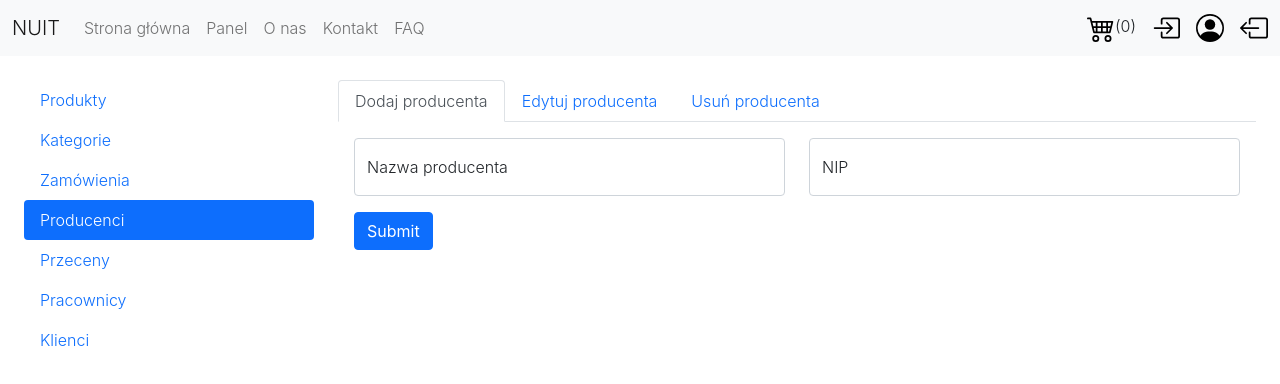
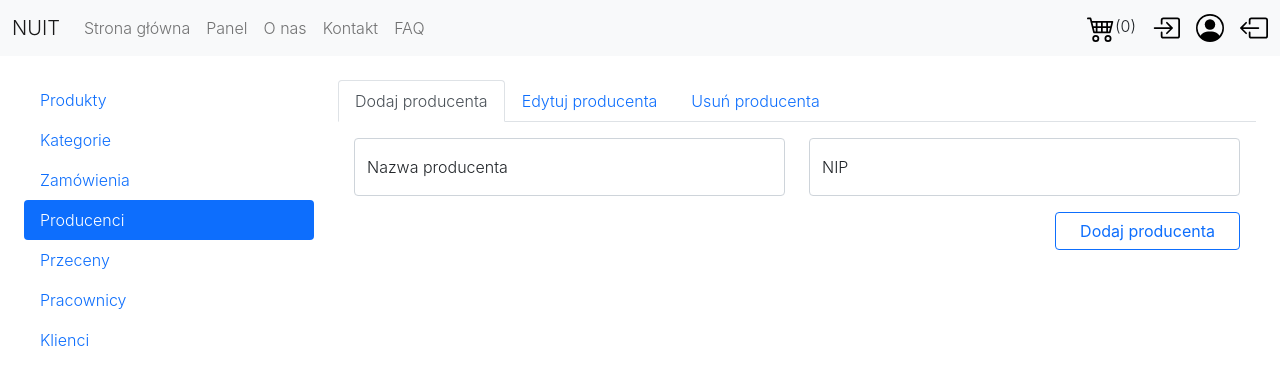
Before and after one commit to bdaf/Internet_shop, a React (Create React App) app in the folder frontend/: page /panel in a window 1280 px wide. Both pictures are taken after a click on the tab "Producenci". Shown: the top 384 px of the page. Built offline with nearby package versions, Linux system fonts and the light colour scheme; no server answers.

Commit message:
add feedback producent

```diff
--- a/frontend/src/pages/EmployeePanel/components/Producer/AddProducer.js
+++ b/frontend/src/pages/EmployeePanel/components/Producer/AddProducer.js
@@ -1,11 +1,13 @@
 import React, { useState } from "react";
 import axios from "axios";
-import { Col, Row, FloatingLabel, Form, Button } from "react-bootstrap";
+import { Col, Row, FloatingLabel, Form, Button, Alert } from "react-bootstrap";
 
 
 const AddProducer = () => {
     const [name, setName] = useState('')
     const [nip, setNip] = useState('')
+
+    const [feedback, setFeedback] = useState(null)
 
     const addProducerHandler = async (e) => {
         e.preventDefault();
@@ -19,11 +21,31 @@ const AddProducer = () => {
 
         await axios.post('http://localhost:8888/api/producers/save', newProducer).then((response) => {
             console.log(response.data)
+            if (response.status === 200)
+                setFeedback(
+                    <Alert variant="success">
+                        Producent został dodany!
+                    </Alert>
+                )
+            else
+                setFeedback(
+                    <Alert variant="danger">
+                        Nie udało się dodać producenta!
+                    </Alert>
+                )
+        }).catch((e) => {
+            console.log(e)
+            setFeedback(
+                <Alert variant="danger">
+                    Nie udało się dodać producenta!
+                </Alert>
+            )
         })
     }
 
     return (
         <div className="m-3">
+            {feedback}
             <Form onSubmit={(e) => addProducerHandler(e)}>
                 <Row className="mb-3">
                     <Form.Group as={Col} xs={12} md={6} controlId="formGridName">
@@ -37,9 +59,11 @@ const AddProducer = () => {
                         </FloatingLabel>
                     </Form.Group>
                 </Row>
-                <Button variant="primary" type="submit">
-                    Submit
-                </Button>
+                <div className="d-flex justify-content-end">
+                        <Button className="ps-4 pe-4" variant="outline-primary" type="submit">
+                            Dodaj producenta
+                        </Button>
+                    </div>
             </Form>
         </div>
     );
--- a/frontend/src/pages/EmployeePanel/components/Producer/DeletePoducer.js
+++ b/frontend/src/pages/EmployeePanel/components/Producer/DeletePoducer.js
@@ -1,6 +1,6 @@
 import React, { useState, useEffect } from "react";
 import axios from "axios";
-import { Col, Row, FloatingLabel, Form, Button } from "react-bootstrap";
+import { Col, Row, FloatingLabel, Form, Button, Alert } from "react-bootstrap";
 import Select from 'react-select';
 
 const DeleteProducer = () => {
@@ -9,11 +9,12 @@ const DeleteProducer = () => {
     const [producer, setProducer] = useState(null)
 
     const [optionsProducer, setOptionsProducer] = useState([])
+    const [feedback, setFeedback] = useState(null)
 
     const fetchDate = async () => {
         await axios.get("http://localhost:8888/api/producers").then((response) => {
             const optionsP = response.data.map((p) => {
-                const opt = { value: p.nip, label: p.nameOfCompany, id: p.producerId}
+                const opt = { value: p.nip, label: p.nameOfCompany, id: p.producerId }
                 return opt
             })
             setOptionsProducer(optionsP)
@@ -23,13 +24,32 @@ const DeleteProducer = () => {
 
     useEffect(() => {
         fetchDate()
-    }, [])
+    }, [feedback])
 
     const addProducerHandler = async (e) => {
         e.preventDefault();
 
         await axios.delete(`http://localhost:8888/api/producers/${producer.id}`).then((response) => {
             console.log(response.data)
+            if (response.status === 200)
+                setFeedback(
+                    <Alert variant="success">
+                        Producent został usunięty!
+                    </Alert>
+                )
+            else
+                setFeedback(
+                    <Alert variant="danger">
+                        Nie udało się usunąć producenta!
+                    </Alert>
+                )
+        }).catch((e) => {
+            console.log(e)
+            setFeedback(
+                <Alert variant="danger">
+                    Nie udało się usunąć producenta!
+                </Alert>
+            )
         })
     }
 
@@ -50,7 +70,8 @@ const DeleteProducer = () => {
                 {producer ? (<>
                     <Row className="mb-3">
                         <h6>Producent</h6>
-                        <hr/>
+                        <hr />
+                        {feedback}
                         <Form.Group as={Col} xs={12} md={6} controlId="formGridName">
                             <FloatingLabel controlId="floatingPassword" label="Nazwa producenta">
                                 <Form.Control onChange={(e) => setName(e.target.value)} value={name} type="text" placeholder="Nazwa producenta" disabled />
@@ -62,9 +83,11 @@ const DeleteProducer = () => {
                             </FloatingLabel>
                         </Form.Group>
                     </Row>
-                <Button variant="primary" type="submit">
-                    Submit
+                    <div className="d-flex justify-content-end">
+                        <Button className="ps-4 pe-4" variant="outline-danger" type="submit" disabled={feedback == null ? false : true}>
+                            Usuń producenta
                         </Button>
+                    </div>
                 </>) : null}
             </Form>
         </div>
--- a/frontend/src/pages/EmployeePanel/components/Producer/EditProducer.js
+++ b/frontend/src/pages/EmployeePanel/components/Producer/EditProducer.js
@@ -1,6 +1,6 @@
 import React, { useState, useEffect } from "react";
 import axios from "axios";
-import { Col, Row, FloatingLabel, Form, Button } from "react-bootstrap";
+import { Col, Row, FloatingLabel, Form, Button, Alert } from "react-bootstrap";
 import Select from 'react-select';
 
 const EditProducer = () => {
@@ -8,6 +8,7 @@ const EditProducer = () => {
     const [nip, setNip] = useState('')
     const [producer, setProducer] = useState(null)
 
+    const [feedback, setFeedback] = useState(null)
     const [optionsProducer, setOptionsProducer] = useState([])
 
     const fetchDate = async () => {
@@ -23,7 +24,7 @@ const EditProducer = () => {
 
     useEffect(() => {
         fetchDate()
-    }, [])
+    }, [feedback])
 
     const addProducerHandler = async (e) => {
         e.preventDefault();
@@ -36,6 +37,25 @@ const EditProducer = () => {
 
         await axios.put(`http://localhost:8888/api/producers/${producer.id}`, editProducer).then((response) => {
             console.log(response.data)
+            if (response.status === 200)
+                setFeedback(
+                    <Alert variant="success">
+                        Producent został zedytowany!
+                    </Alert>
+                )
+            else
+                setFeedback(
+                    <Alert variant="danger">
+                        Nie udało się edytować producenta!
+                    </Alert>
+                )
+        }).catch((e) => {
+            console.log(e)
+            setFeedback(
+                <Alert variant="danger">
+                    Nie udało się edytować producenta!
+                </Alert>
+            )
         })
     }
 
@@ -57,6 +77,7 @@ const EditProducer = () => {
                     <Row className="mb-3">
                         <h6>Producent</h6>
                         <hr />
+                        {feedback}
                         <Form.Group as={Col} xs={12} md={6} controlId="formGridName">
                             <FloatingLabel controlId="floatingPassword" label="Nazwa producenta">
                                 <Form.Control onChange={(e) => setName(e.target.value)} value={name} type="text" placeholder="Nazwa producenta" />
@@ -68,9 +89,11 @@ const EditProducer = () => {
                             </FloatingLabel>
                         </Form.Group>
                     </Row>
-                    <Button variant="primary" type="submit">
-                        Submit
-                    </Button>
+                    <div className="d-flex justify-content-end">
+                        <Button className="ps-4 pe-4" variant="outline-primary" type="submit">
+                            Edytuj producenta
+                        </Button>
+                    </div>
                 </>) : null}
             </Form>
         </div>
--- a/frontend/src/pages/EmployeePanel/components/Products/DeleteProduct.js
+++ b/frontend/src/pages/EmployeePanel/components/Products/DeleteProduct.js
@@ -29,7 +29,6 @@ const DeleteProduct = () => {
             setName(response.data.name)
             setDescription(response.data.description)
             setPrice(response.data.price)
-
         })
     }
 
```
Lines whose indentation alone changed are shown as unchanged.
